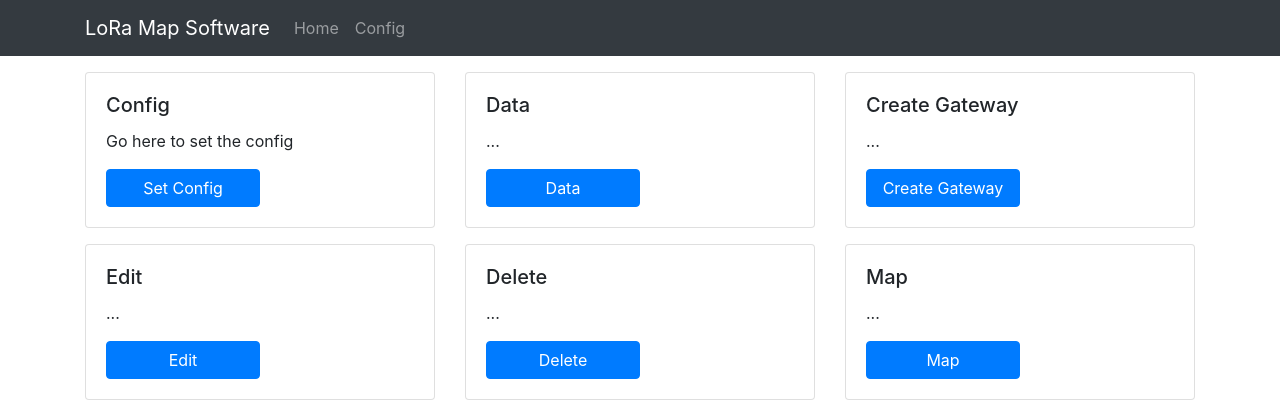
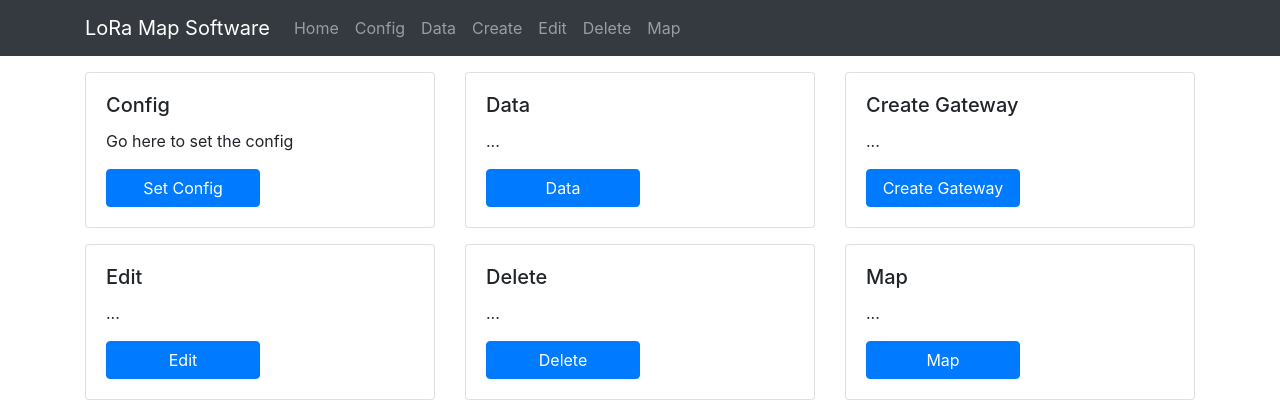
Before and after one commit to StijnJansen2000/SwatLoRa, a PHP site: page / in a window 1280 px wide. Shown: the top 420 px of the page. Run offline with PHP 8.4, Linux system fonts and the light colour scheme; some libraries are stand-ins or nearby versions.

Commit message:
Add files via upload

```diff
--- a/permissions/roles.php
+++ b/permissions/roles.php
@@ -3,6 +3,11 @@
 $menuItems = [
     "guest" => [
         array('home', 'Home', 'L'),
-        array('config', 'Config', 'L')
+        array('config', 'Config', 'L'),
+        array('data', 'Data', 'L'),
+        array('create', 'Create', 'L'),
+        array('edit', 'Edit', 'L'),
+        array('delete', 'Delete', 'L'),
+        array('map', 'Map', 'L'),
     ]
 ];
```
